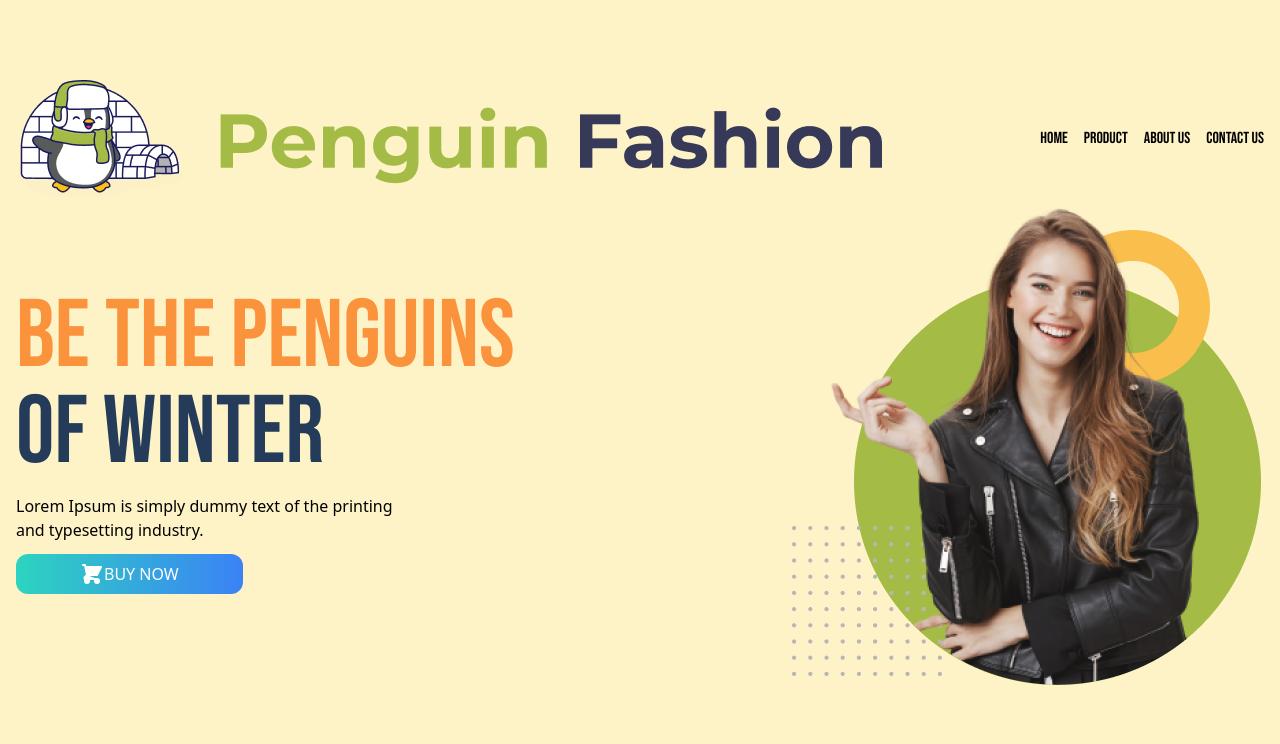
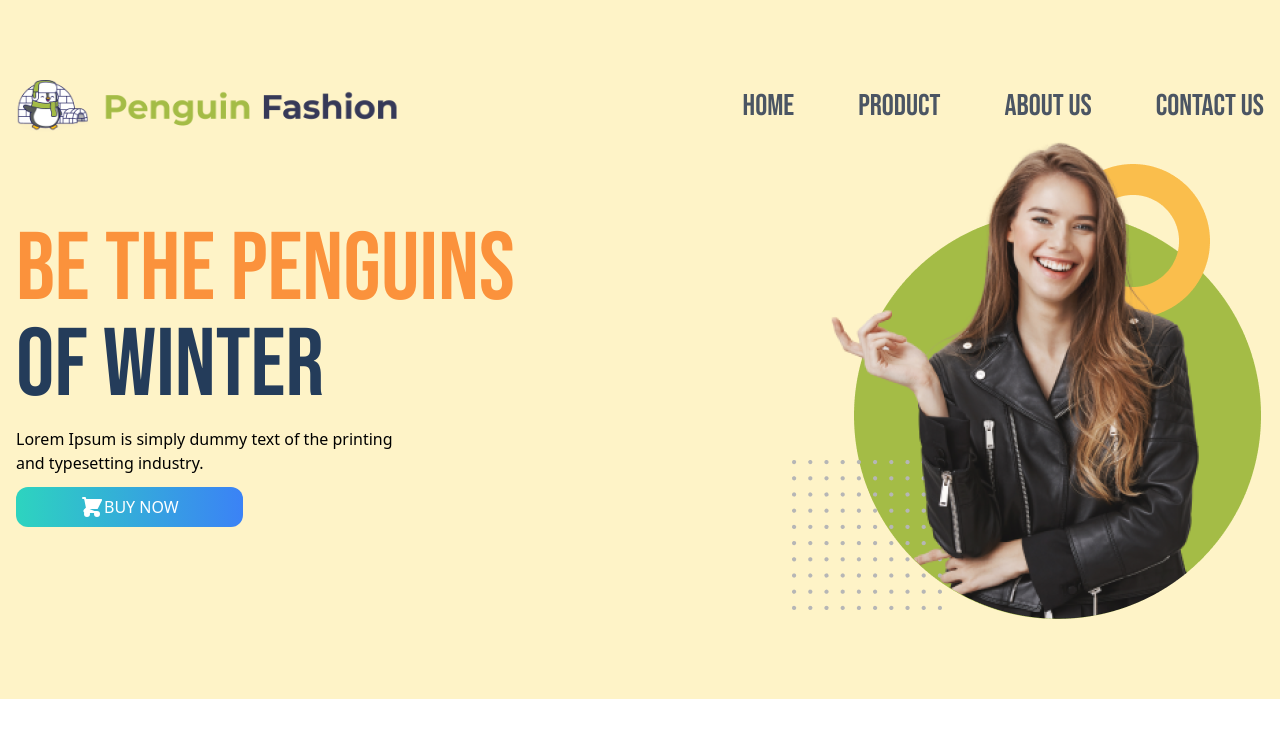
Before and after one commit to Rabby-3338/penguin-fashion-design, a plain HTML site: page index.html in a window 1280 px wide. Shown: the top 744 px of the page. Drawn offline with nearby package versions, Linux system fonts and the light colour scheme.

Commit message:
nav section repired

```diff
--- a/index.html
+++ b/index.html
@@ -33,12 +33,12 @@
 <body>
 
     <header class="bg-amber-100 px-32 px-4 md: py-20">
-        <nav class="flex justify-between">
-                <div class="object-left	">
+        <nav class="flex justify-between items-center gap-32">
+                <div class="object-left h-1/4 w-96">
                     <img src="icons/logo.png" alt="">
                 </div>
 
-                <ul class="flex justify-around gap-4 items-center text-right font-bebas font-light ">
+                <ul class="flex text-3xl text-gray-600 justify-around gap-16 items-center text-right font-bebas font-normal ">
                     <li>Home</li>
                     <li>Product</li>
                     <li>About us</li>
```
